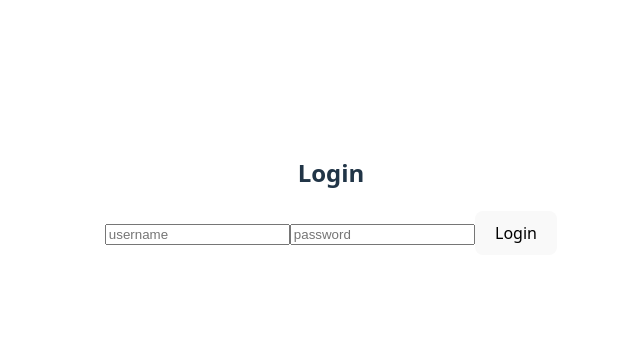
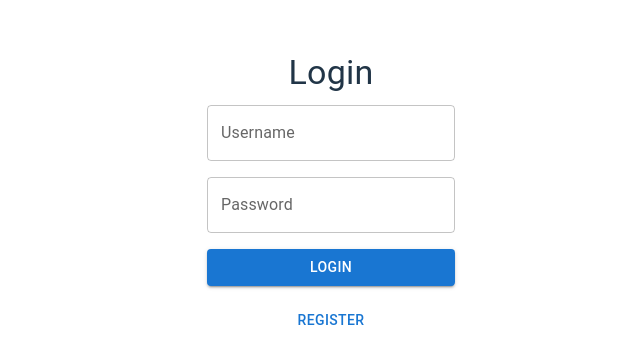
Before and after one commit to Elmontag/mitplan, a React (Vite) app in the folder client/: page / in a window 1280 px wide. Shown: the part 205-568 px from the top of the page, without its empty margins (309-949 px from the left). Built offline with nearby package versions, Linux system fonts and the light colour scheme.

Commit message:
Implement registration workflow with activation and Material UI

```diff
--- a/client/package.json
+++ b/client/package.json
@@ -9,7 +9,10 @@
   },
   "dependencies": {
     "react": "^19.1.0",
-    "react-dom": "^19.1.0"
+    "react-dom": "^19.1.0",
+    "@mui/material": "^5.15.15",
+    "@emotion/react": "^11.11.4",
+    "@emotion/styled": "^11.11.4"
   },
   "devDependencies": {
     "@eslint/js": "^9.30.1",
--- a/client/src/App.jsx
+++ b/client/src/App.jsx
@@ -1,12 +1,17 @@
 import { useState, useEffect } from 'react';
-import { login, getEvents } from './api';
+import { login, register, activate, getEvents } from './api';
+import { Container, TextField, Button, Typography, Box } from '@mui/material';
 import './App.css';
 
 function App() {
   const [token, setToken] = useState(localStorage.getItem('token'));
-  const [form, setForm] = useState({user:'', pass:''});
+  const [view, setView] = useState(token ? 'events' : 'login');
+  const [form, setForm] = useState({user: '', pass: ''});
+  const [regForm, setRegForm] = useState({user: '', pass: ''});
   const [events, setEvents] = useState([]);
   const [error, setError] = useState('');
+  const [activationToken, setActivationToken] = useState('');
+  const [activationInput, setActivationInput] = useState('');
 
   useEffect(() => {
     if (token) {
@@ -20,33 +25,94 @@ function App() {
       const data = await login(form.user, form.pass);
       localStorage.setItem('token', data.token);
       setToken(data.token);
+      setView('events');
     } catch (e) {
       setError('Login failed');
     }
   };
 
-  if (!token) {
+  const handleRegister = async (e) => {
+    e.preventDefault();
+    try {
+      const data = await register(regForm.user, regForm.pass);
+      setActivationToken(data.activationToken);
+      setView('activate');
+    } catch (e) {
+      setError('Registration failed');
+    }
+  };
+
+  const handleActivate = async (e) => {
+    e.preventDefault();
+    try {
+      await activate(activationInput || activationToken);
+      setView('login');
+    } catch (e) {
+      setError('Activation failed');
+    }
+  };
+
+  const logout = () => {
+    localStorage.removeItem('token');
+    setToken(null);
+    setView('login');
+  };
+
+  if (view === 'login') {
     return (
-      <div className="login">
-        <h2>Login</h2>
-        {error && <p>{error}</p>}
-        <form onSubmit={handleLogin}>
-          <input placeholder="username" value={form.user} onChange={e=>setForm({...form,user:e.target.value})} />
-          <input type="password" placeholder="password" value={form.pass} onChange={e=>setForm({...form,pass:e.target.value})} />
-          <button type="submit">Login</button>
-        </form>
-      </div>
+      <Container maxWidth="sm" className="login">
+        <Typography variant="h4" gutterBottom>Login</Typography>
+        {error && <Typography color="error">{error}</Typography>}
+        <Box component="form" onSubmit={handleLogin} sx={{display:'flex',flexDirection:'column',gap:2}}>
+          <TextField label="Username" value={form.user} onChange={e=>setForm({...form,user:e.target.value})} />
+          <TextField label="Password" type="password" value={form.pass} onChange={e=>setForm({...form,pass:e.target.value})} />
+          <Button variant="contained" type="submit">Login</Button>
+        </Box>
+        <Button onClick={()=>{setError('');setView('register');}} sx={{mt:2}}>Register</Button>
+      </Container>
+    );
+  }
+
+  if (view === 'register') {
+    return (
+      <Container maxWidth="sm" className="register">
+        <Typography variant="h4" gutterBottom>Register</Typography>
+        {error && <Typography color="error">{error}</Typography>}
+        <Box component="form" onSubmit={handleRegister} sx={{display:'flex',flexDirection:'column',gap:2}}>
+          <TextField label="Username" value={regForm.user} onChange={e=>setRegForm({...regForm,user:e.target.value})} />
+          <TextField label="Password" type="password" value={regForm.pass} onChange={e=>setRegForm({...regForm,pass:e.target.value})} />
+          <Button variant="contained" type="submit">Register</Button>
+        </Box>
+        <Button onClick={()=>{setError('');setView('login');}} sx={{mt:2}}>Back to Login</Button>
+      </Container>
+    );
+  }
+
+  if (view === 'activate') {
+    return (
+      <Container maxWidth="sm" className="activate">
+        <Typography variant="h4" gutterBottom>Activate Account</Typography>
+        <Typography>Your activation token: {activationToken}</Typography>
+        {error && <Typography color="error">{error}</Typography>}
+        <Box component="form" onSubmit={handleActivate} sx={{display:'flex',flexDirection:'column',gap:2,mt:2}}>
+          <TextField label="Token" value={activationInput} onChange={e=>setActivationInput(e.target.value)} />
+          <Button variant="contained" type="submit">Activate</Button>
+        </Box>
+      </Container>
     );
   }
 
   return (
-    <div className="events">
-      <h2>Events</h2>
-      {error && <p>{error}</p>}
+    <Container className="events">
+      <Box sx={{display:'flex',justifyContent:'space-between',alignItems:'center'}}>
+        <Typography variant="h4">Events</Typography>
+        <Button onClick={logout}>Logout</Button>
+      </Box>
+      {error && <Typography color="error">{error}</Typography>}
       <ul>
         {events.map(ev => <li key={ev.id}>{ev.title}</li>)}
       </ul>
-    </div>
+    </Container>
   );
 }
 
--- a/client/src/api.js
+++ b/client/src/api.js
@@ -10,6 +10,26 @@ export async function login(username, password) {
   return res.json();
 }
 
+export async function register(username, password) {
+  const res = await fetch(`${API_URL}/register`, {
+    method: 'POST',
+    headers: {'Content-Type': 'application/json'},
+    body: JSON.stringify({username, password})
+  });
+  if (!res.ok) throw new Error('register failed');
+  return res.json();
+}
+
+export async function activate(token) {
+  const res = await fetch(`${API_URL}/activate`, {
+    method: 'POST',
+    headers: {'Content-Type': 'application/json'},
+    body: JSON.stringify({token})
+  });
+  if (!res.ok) throw new Error('activate failed');
+  return res.json();
+}
+
 export async function getEvents(token) {
   const res = await fetch(`${API_URL}/events`, {
     headers: {Authorization: `Bearer ${token}`}
```
Also changed, not shown: 2 other files (tests, documents, lock files or other folders).
